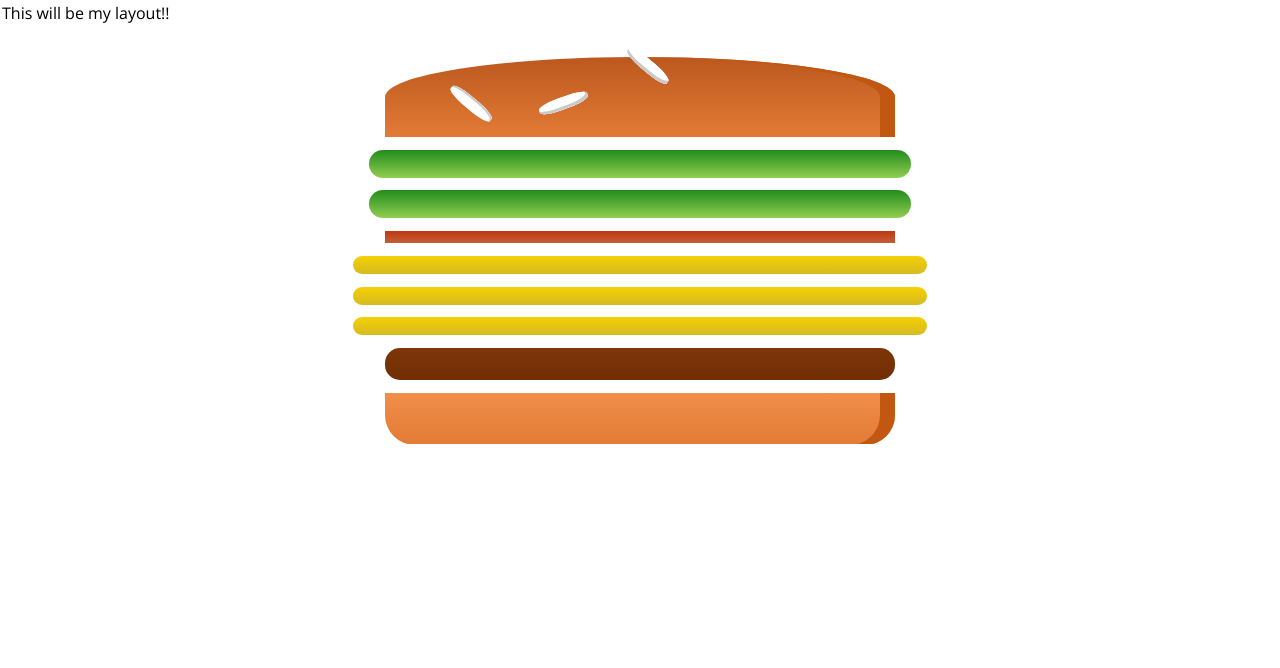
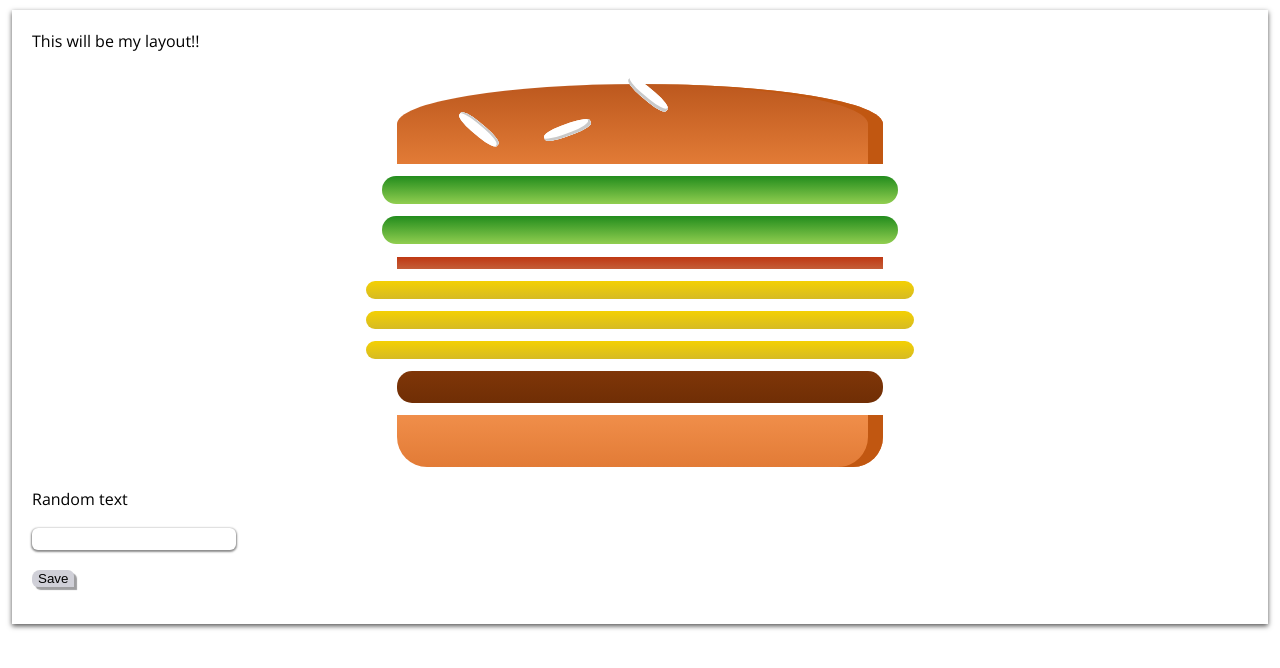
Before and after one commit to RomitSingh1999/ReactPortfolio, a React (Create React App) app: page / in a window 1280 px wide. Shown: the top 668 px of the page. Built offline with nearby package versions, Linux system fonts and the light colour scheme.

Commit message:
new commits `23-05-2021`

```diff
--- /dev/null
+++ b/src/components/Forms/testform.css
@@ -0,0 +1,28 @@
+.Testform{
+    margin:auto;
+}
+.textbox{
+    height:20px;
+    width:200px;
+    border-radius: 6px;
+    margin:none;
+    border:none;
+    background-color: rgb(255, 255, 255);
+    box-shadow: 0px 1px 2px 1px rgb(141, 141, 141);
+}
+.textbox:focus{
+    border: none;
+    outline: none;
+}
+
+.saveButton{
+    margin:none;
+    background: rgb(208, 208, 216);
+    border: none;
+    box-shadow: 3px 3px 1px rgb(159, 159, 161);
+    border-radius: 8px 6px 0px;
+}
+.saveButton:hover{
+    cursor: pointer;
+    box-shadow: 3px 3px 4px rgb(152, 152, 153);
+}
--- /dev/null
+++ b/src/components/Forms/testform.js
@@ -0,0 +1,38 @@
+import React,{useState} from 'react'
+import './testform.css'
+
+
+const Testform=(props)=>{
+    const[state,setstate]=useState(
+        {
+            text:""
+        }
+    )
+    const changehandler=(event)=>{
+        setstate(
+            {
+                text:event.target.value
+            }
+        )
+    }
+    const submithandler=(event)=>{
+        alert(state.text);
+        event.preventDefault();
+    }
+
+    return (
+        <>
+        <form onSubmit={submithandler}>
+            <p><label>Random text</label></p>
+            <p>
+                <input  className="textbox" value={state.text} type="text" onChange={changehandler}/>
+            </p>
+            <p>
+            <button className="saveButton" type="submit">Save</button>
+            </p>
+        </form>
+        </>
+
+    )
+}
+export default Testform;
--- a/src/components/Layout/layout.css
+++ b/src/components/Layout/layout.css
@@ -1,4 +1,11 @@
 .Content
 {
+
     margin-top: 20px;
 }
+.layout{
+    height:auto;
+    margin:10px;
+    box-shadow: 0px 2px 5px rgb(83, 82, 82);
+    padding: 20px;
+}
--- a/src/components/Layout/layout.js
+++ b/src/components/Layout/layout.js
@@ -1,14 +1,20 @@
 import React from 'react'
 import './layout.css'
+import Testform from '../Forms/testform'
 const Layout=(props)=>(
-    <>
-    <div>
-        This will be my layout!!
+    <div className="layout">
+        <div>
+            This will be my layout!!
+        </div>
+
+        <main className="Content">
+            {props.children}
+        </main>
+        <Testform/>
     </div>
 
-    <main className="Content">
-        {props.children}
-    </main>
-    </>
+
+
+
 );
 export default Layout;
```
